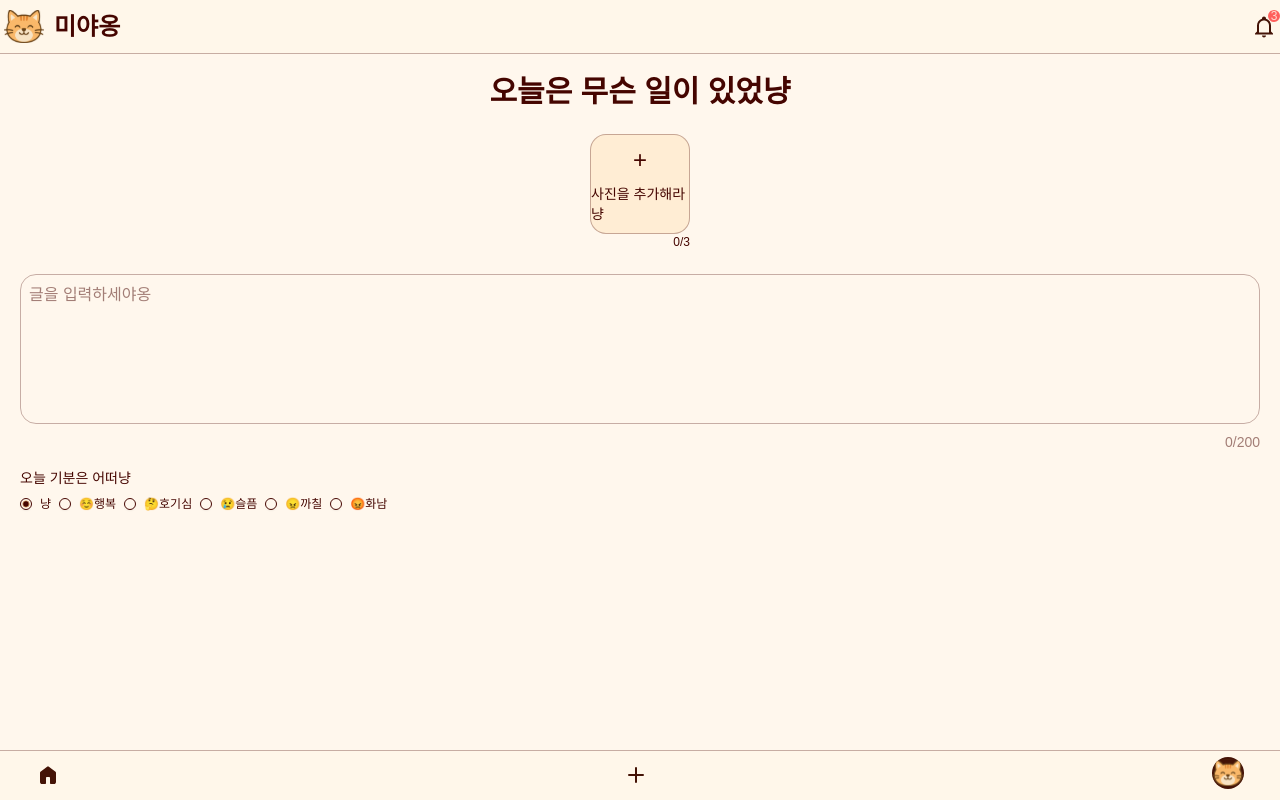
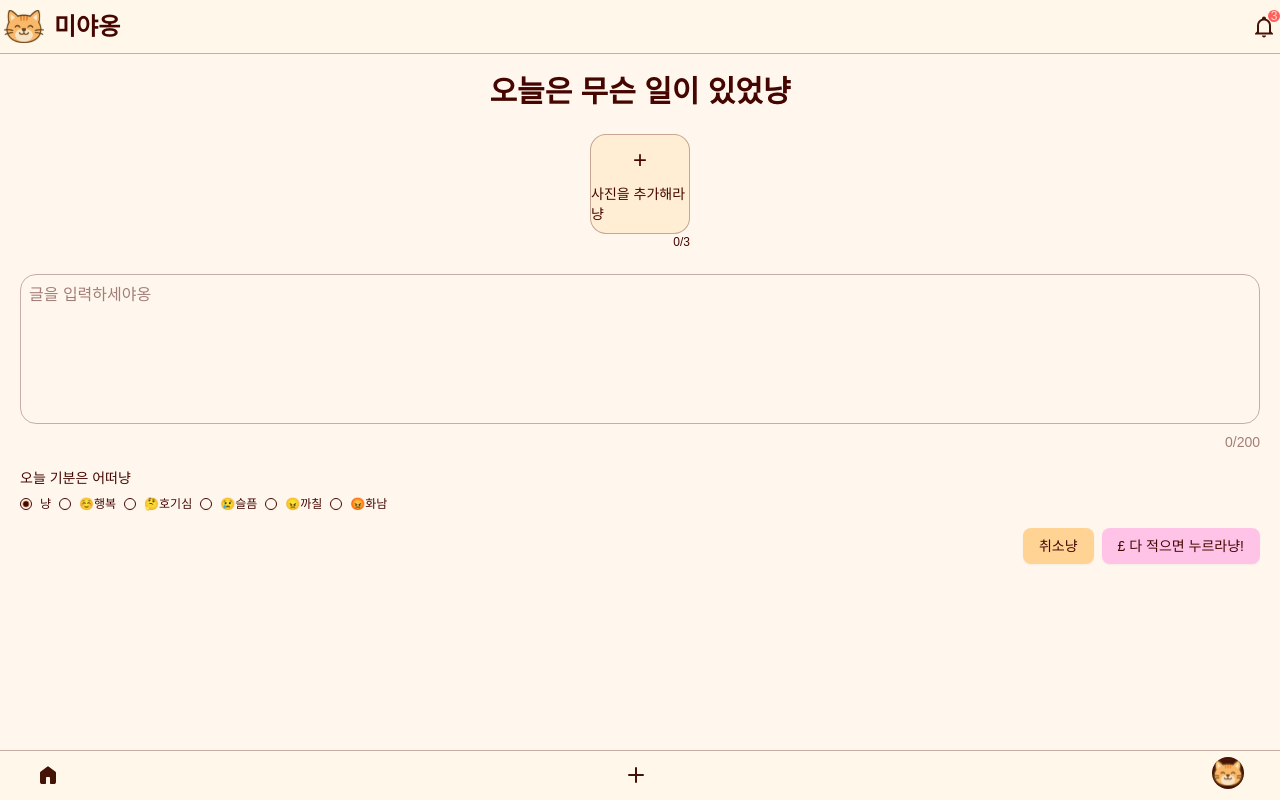
Before and after one commit to 100-hours-a-week/9_meow_fe, a React (Vite) app: page /create in a window 1280 px wide. Built offline with nearby package versions, Linux system fonts and the light colour scheme; a web font is replaced by a local one.

Commit message:
feat: CreatePostForm에 버튼 추가
- 취소 버튼, 게시 버튼 추가

```diff
--- a/src/components/pages/PostForm/CreatePostForm.tsx
+++ b/src/components/pages/PostForm/CreatePostForm.tsx
@@ -2,12 +2,17 @@ import { ReactNode } from "react";
 import ImageInput from "./ImageInput";
 import PostContentInput from "./PostContentInput";
 import SelectEmotion from "./SelectEmotion";
+import { Button } from "@/components/ui/button";
 
 export default function CreatePostForm({ children }: { children: ReactNode }) {
   return (
     <div className="flex flex-col gap-4 items-center p-5">
       <h1 className="text-3xl font-bold">오늘은 무슨 일이 있었냥</h1>
       {children}
+      <div className="flex gap-2 w-full justify-end">
+        <Button variant="primarySolid">취소냥</Button>
+        <Button variant="secondarySolid">£ 다 적으면 누르라냥!</Button>
+      </div>
     </div>
   );
 }
```
